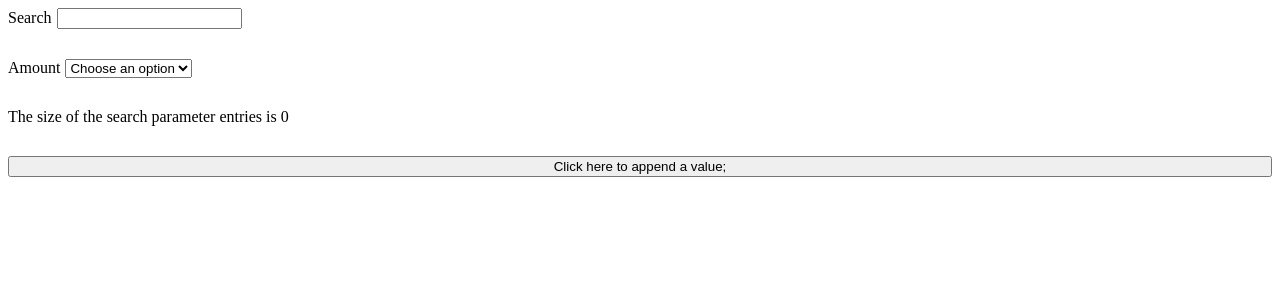
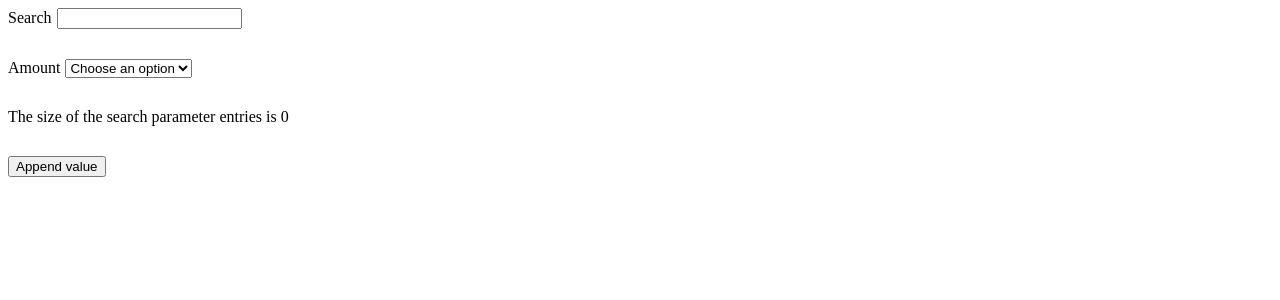
Before and after one commit to CameronStAmant/URLSearchParams, a React (Vite) app: page / in a window 1280 px wide. Shown: the top 300 px of the page. Built offline with nearby package versions, Linux system fonts and the light colour scheme.

Commit message:
Add append

```diff
--- a/src/App.tsx
+++ b/src/App.tsx
@@ -56,8 +56,21 @@ function App() {
         The size of the search parameter entries is{" "}
         {getSizeOfSearchParameters(queryParams)}
       </div>
-      <button onClick={() => appendParams(queryParams)}>
-        Click here to append a value;
+      <button
+        onClick={() =>
+          appendParams(
+            queryParams,
+            "isAppended",
+            "true",
+            (key: string, value: string) => {
+              setQueryParams((params) => {
+                return { ...params, ...{ [key]: value } };
+              });
+            },
+          )
+        }
+      >
+        Append value
       </button>
     </div>
   );
--- a/src/URLSearchParams.ts
+++ b/src/URLSearchParams.ts
@@ -27,9 +27,14 @@ export const getSizeOfSearchParameters = (existingParams: Partial<Params>) => {
   return params.size;
 };
 
-export const appendParams = (newParams: Partial<Params>) => {
+export const appendParams = (
+  newParams: Partial<Params>,
+  param: string,
+  value: string,
+  handleChange: (key: string, value: string) => void,
+) => {
   const params = new URLSearchParams(newParams);
-
-  params.append("isAppended", "true");
+  params.append(param, value);
   window.history.replaceState(null, "", `?${params}`);
+  handleChange(param, value);
 };
--- a/src/app.css
+++ b/src/app.css
@@ -6,3 +6,7 @@
 label {
   margin-right: 5px;
 }
+
+button {
+  width: max-content;
+}
```
